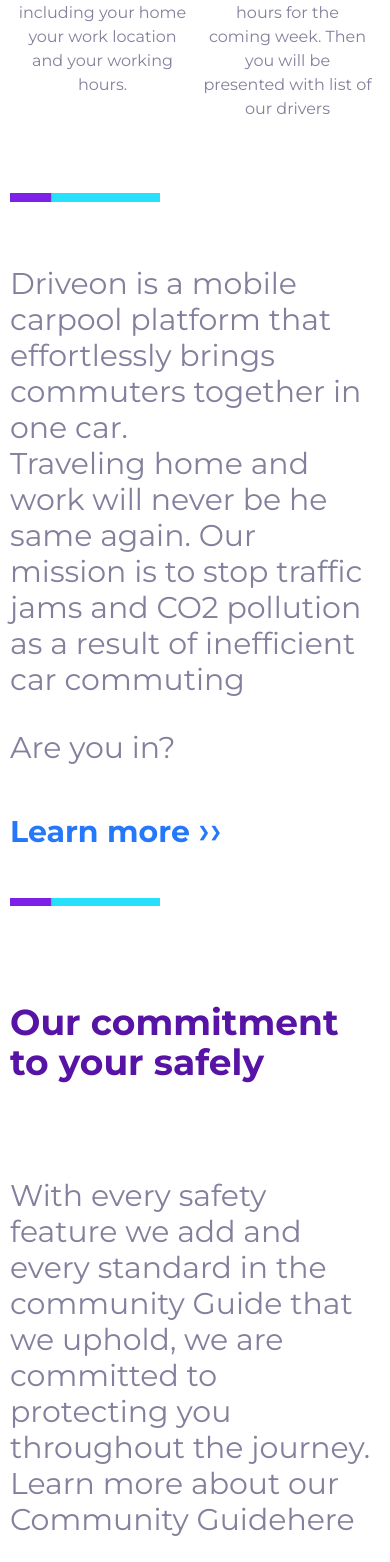
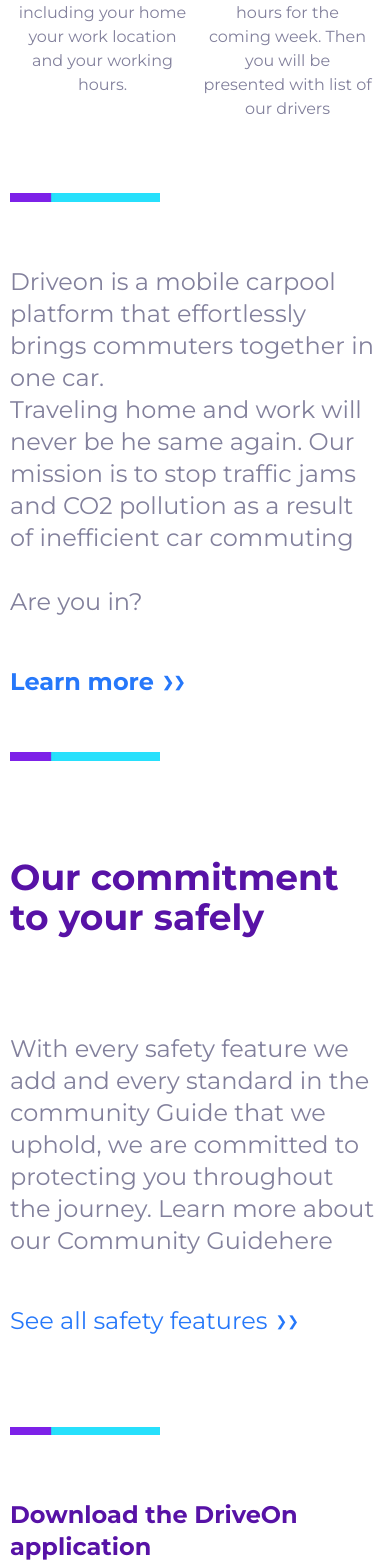
Before and after one commit to gstvcampos/test-tupiniquim, a Next.js app: page / in a window 390 px wide. Shown: the part 1528-3090 px from the top of the page. Built offline with nearby package versions, Linux system fonts and the light colour scheme.

Commit message:
feat: responsive

```diff
--- a/components/InfoSection.tsx
+++ b/components/InfoSection.tsx
@@ -11,7 +11,7 @@
     >
       <div className="mx-auto w-full max-w-screen-2xl px-2.5 md:px-6">
         <div className="flex justify-center md:justify-end min-h-[70vh]">
-          <div className="md:w-3/5 text-neutral text-3xl">
+          <div className="md:w-3/5 text-neutral text-2xl">
             <Image
               className="py-16"
               src="/linha-reta.jpg"
@@ -40,7 +40,7 @@
         </div>
 
         <div className="flex w-full justify-center md:justify-start md:items-end min-h-[70vh]">
-          <div className="md:w-3/5 text-neutral text-3xl">
+          <div className="md:w-3/5 text-neutral text-2xl">
             <Image
               className="py-8"
               src="/linha-reta.jpg"
```
